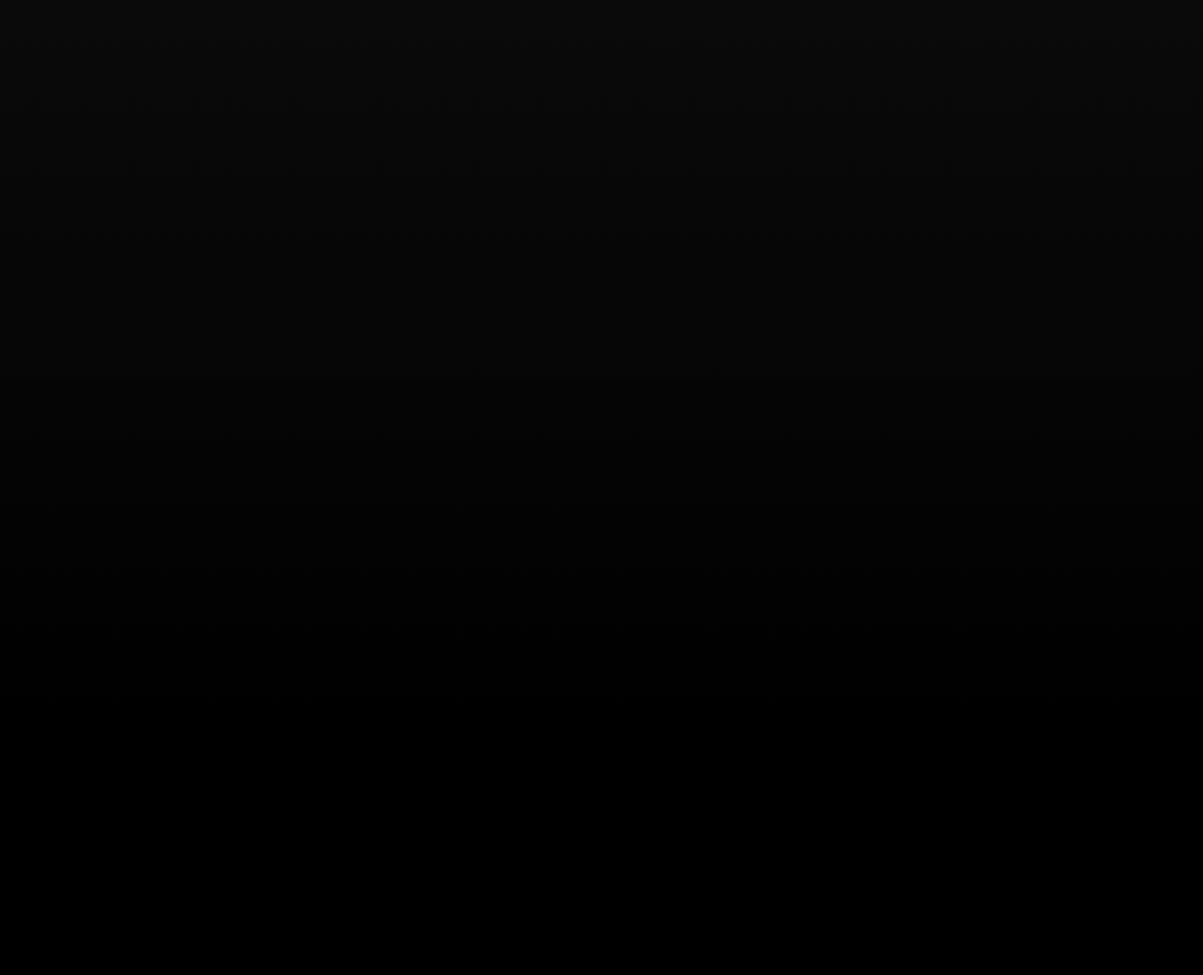
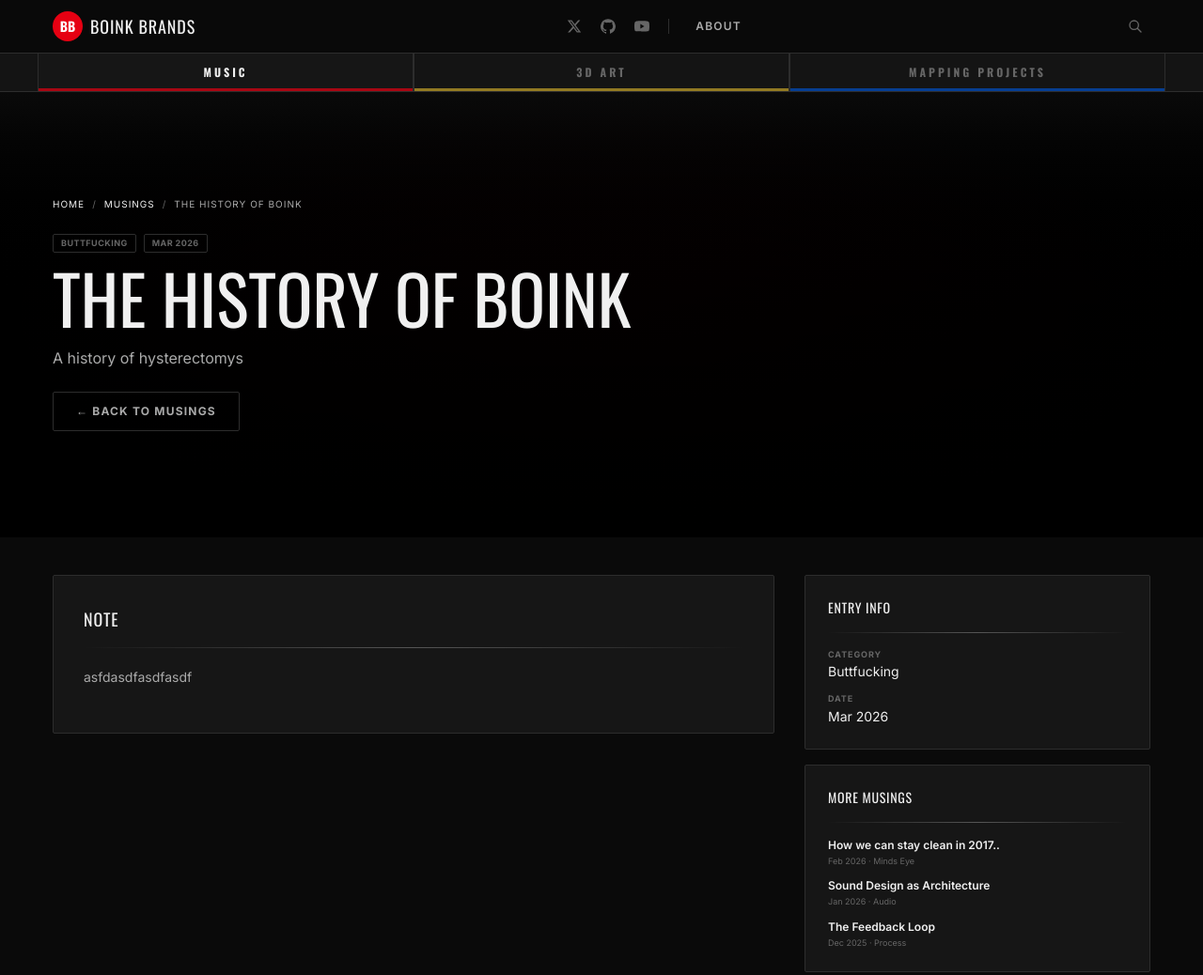
Before and after one commit to boinktm/boinkfolio, an Astro site: page /boinkfolio/musings/historyofboink in a window 1280 px wide. Before the commit this address had no page. Shown: the top 1038 px of the page at 94% size. Before the commit the page ends 800 px from the top, so only its background shows below. Built offline with nearby package versions, Linux system fonts and the light colour scheme; Astro itself is replaced by a stand-in of ours.

Commit message:
Update site 2026-03-01 15:28

```diff
--- /dev/null
+++ b/src/content/musings/historyofboink.md
@@ -0,0 +1,9 @@
+---
+title: "The history of Boink"
+excerpt: "A history of hysterectomys"
+date: "Mar 2026"
+category: "Buttfucking"
+featured: true
+---
+
+asfdasdfasdfasdf
--- a/src/pages/musings/index.astro
+++ b/src/pages/musings/index.astro
@@ -15,7 +15,7 @@ const rest = featured
   : [];
 ---
 
-<Layout title="Musings — Boink Brands" description="Creative notes on rendering, sound design, and process from Boink Brands.">
+<Layout title="Musings — Boink Brands" description="Words of thought, wisdom, process, and dreams from Boink himself">
   <Header />
   <SubNav activeTab="Music" />
 
@@ -38,7 +38,7 @@ const rest = featured
             class="px-6 py-3 bg-accent hover:bg-accent-hover text-white text-xs font-bold uppercase tracking-widest
                    transition-all duration-200 rounded-sm hover:shadow-[0_0_20px_rgba(230,0,18,0.3)]"
           >
-            Read Featured Note
+            Read Featured Words
           </a>
         </div>
       )}
```
Also changed, not shown: 2 other files.
